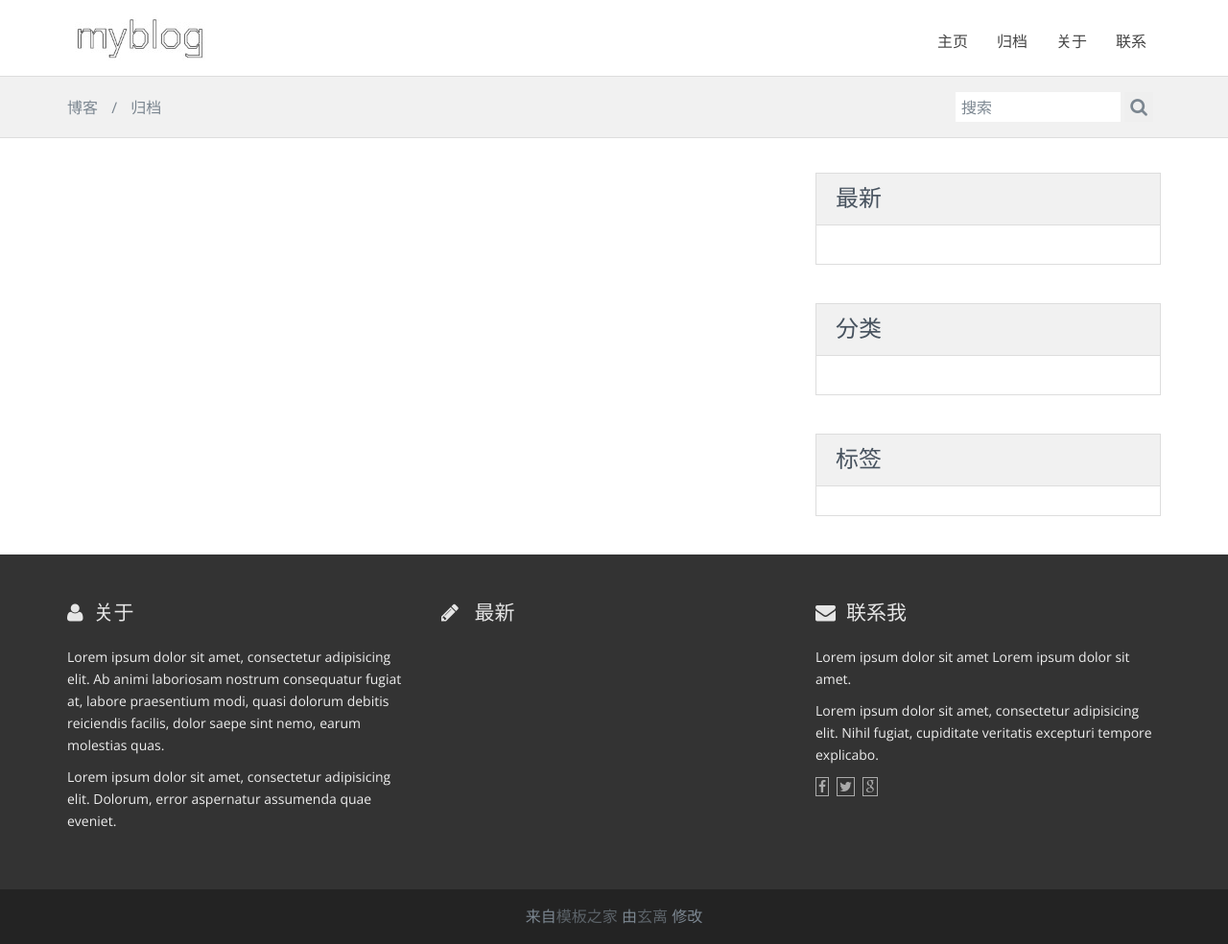
After one commit to h1962809507/myblog-f, a Flask app: page /archives in a window 1280 px wide. The commit adds this page. Shown: the whole page at 96% size. Run offline with Flask 2, Linux system fonts and the light colour scheme; data that the repository does not hold is empty; some libraries are stand-ins or nearby versions.

Commit message:
实现了bug版本的归档

```diff
--- a/blog/models.py
+++ b/blog/models.py
@@ -55,6 +55,7 @@ class Tag(db.Model):
     def __repr__(self):
         return self.name
 
+
 class Article(db.Model):
     """文章模型"""
     __tablename__ = "article"  # 表名
--- a/blog/modules/page/views.py
+++ b/blog/modules/page/views.py
@@ -1,6 +1,14 @@
-from flask import render_template
+from flask import render_template, current_app
+
+from blog import db
 from blog.models import Article, Category, Tag
 from . import page_blu
+from sqlalchemy import extract
+
+
+# @current_app.template_global()
+# def foo():
+#     return "aa"
 
 
 def blog_tag():
@@ -51,6 +59,7 @@ def tag(code):
 
 @page_blu.route("/about")
 def about():
+    # 关于页面
     name = "关于"
     context = blog_tag()
     return render_template("blog/about.html", name=name, context=context)
@@ -58,6 +67,23 @@ def about():
 
 @page_blu.route("/contact")
 def contact():
+    # 联系页面
     name = "联系"
     context = blog_tag()
     return render_template("blog/contact.html", name=name, context=context)
+
+
+@page_blu.route("/archives")
+def archive():
+    # 归档页面
+
+    archives = db.session.query(extract('month', Article.create_time).label('month')).group_by('month').all()
+
+    articles = []
+    for archive in archives:
+        articles.append(
+            (archive[0], db.session.query(Article).filter(extract('month', Article.create_time) == archive[0]).all()))
+
+    name = "归档"
+    context = blog_tag()
+    return render_template("blog/archives.html", articles=articles, name=name, context=context)
--- a/blog/templates/base.html
+++ b/blog/templates/base.html
@@ -8,18 +8,18 @@
     <meta name="viewport" content="width=device-width">
 
     <!-- Bootstrap styles -->
-    <link rel="stylesheet" href="../../static/css/bootstrap.min.css">
+    <link rel="stylesheet" href="../static/css/bootstrap.min.css">
 
     <!-- Font-Awesome -->
-    <link rel="stylesheet" href="../../static/css/font-awesome/css/font-awesome.min.css">
+    <link rel="stylesheet" href="../static/css/font-awesome/css/font-awesome.min.css">
 
     <!-- Google Webfonts -->
     <link href='http://fonts.googleapis.com/css?family=Open+Sans:400,600|PT+Serif:400,400italic' rel='stylesheet' type='text/css'>
 
     <!-- Styles -->
-   <link rel="stylesheet" href="../../static/css/style.css" id="theme-styles">
+   <link rel="stylesheet" href="../static/css/style.css" id="theme-styles">
 
-    <link rel="stylesheet" href="../../static/css/highlights/github.css">
+    <link rel="stylesheet" href="../static/css/highlights/github.css">
 
     <!--[if lt IE 9]>
         <script src="js/vendor/google/html5-3.6-respond-1.1.0.min.js"></script>
@@ -49,7 +49,7 @@
                                 <a href="/">主页</a>
                             </li>
                             <li>
-                                <a href="/">归档</a>
+                                <a href="/archives">归档</a>
                             </li>
                             <li>
                                 <a href="/about">关于</a>
--- /dev/null
+++ b/blog/templates/blog/archives.html
@@ -0,0 +1,86 @@
+{% extends 'base.html' %}
+
+{% block title %}
+    <title>{{ name }}</title>
+{% endblock title %}
+
+{% block breadcrumb %}
+    <a href="#">{{ name }}</a>
+{% endblock breadcrumb %}
+
+{% block main %}
+
+    <div class="widewrapper main">
+        <div class="container">
+            <div class="row">
+                <div class="col-md-8 blog-main">
+                    <div class="row">
+
+                        <ul>
+                            {% for article in articles[::-1] %}
+                              <div>
+                                <h3 id="{{article[0]}}">{{article[0]}} 月</h3>
+                                {% for a in article[1] |sort(attribute='create_time',reverse=True)%}
+                                <li>
+                                  <h5><span><a href="#">{{a.title}}</a></span></h5>
+                                </li>
+                                {% endfor %}
+                              </div>
+                            {% endfor %}
+                        </ul>
+
+                    </div>
+                </div>
+                <aside class="col-md-4 blog-aside">
+
+                    <div class="aside-widget">
+                        <header>
+                            <h3>最新</h3>
+                        </header>
+                        <div class="body">
+                            <ul class="clean-list">
+                                {% for article in context.new_articles %}
+                                <li><a href="/article/{{ article.id }}">{{ article.title }}</a></li>
+                                {% endfor %}
+                            </ul>
+                        </div>
+                    </div>
+
+                    <div class="aside-widget">
+                        <header>
+                            <h3>分类</h3>
+                        </header>
+                        <div class="body">
+                            <ul class="clean-list">
+                                {% for category in context.categories %}
+                                <li><a href="/category/{{ category.id }}">{{ category.name }}</a></li>
+                                {% endfor %}
+                            </ul>
+                        </div>
+                    </div>
+
+                    <div class="aside-widget">
+                        <header>
+                            <h3>标签</h3>
+                        </header>
+                        <div class="body clearfix">
+                            <ul class="tags">
+                                {% for tag in context.tags %}
+                                <li><a href="/tag/{{ tag.id }}">{{ tag.name }}</a></li>
+                                {% endfor %}
+                            </ul>
+                        </div>
+                    </div>
+                </aside>
+            </div>
+        </div>
+    </div>
+{% endblock main %}
+
+{% block bottom %}
+     <ul class="clean-list">
+        {% for article in context.new_articles %}
+        <li><a href="/article/{{ article.id }}">{{ article.title }}</a></li>
+        {% endfor %}
+    </ul>
+{% endblock bottom %}
--- a/blog/templates/blog/contact.html
+++ b/blog/templates/blog/contact.html
@@ -14,7 +14,7 @@
         <div class="container">
             <div class="row">
                 <div class="col-md-6 col-md-offset-3 clean-superblock" id="contact">
-                    <h2>联系</h2>
+                    <h2>留言</h2>
 
                     <form action="#" method="get" accept-charset="utf-8" class="contact-form">
                         <input type="text" name="name" id="contact-name" placeholder="昵称"" class="form-control input-lg">
```
